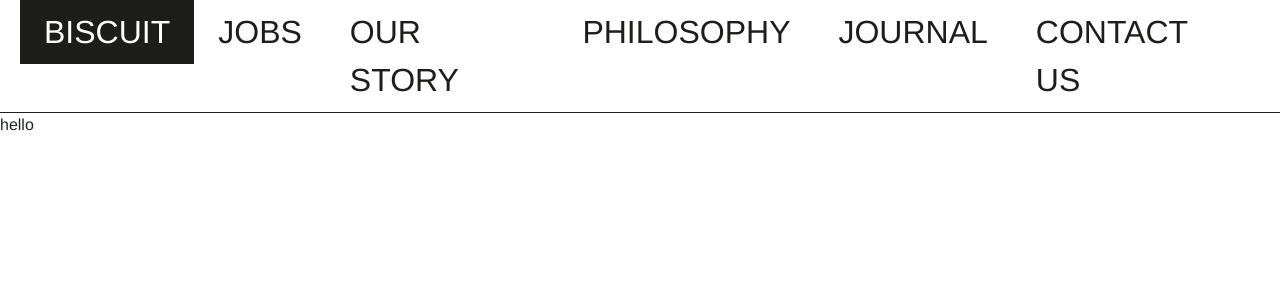
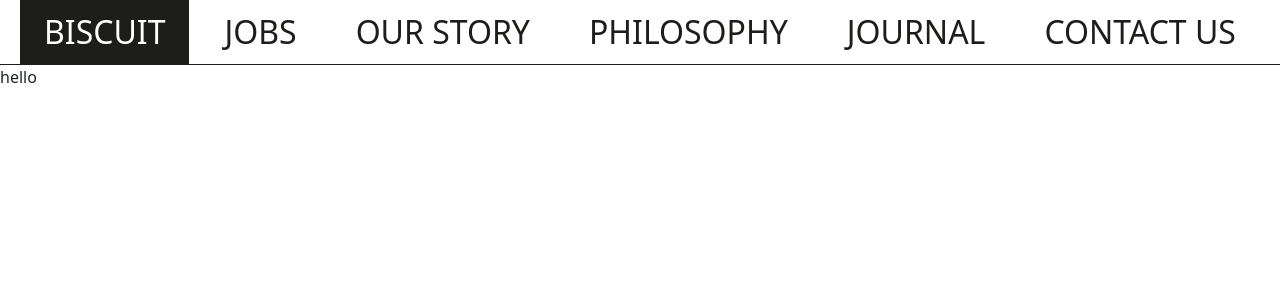
Before and after one commit to techtee-ltd/biscuit-recruitment-website, a Next.js app: page / in a window 1280 px wide. Shown: the top 300 px of the page. Built offline with nearby package versions, Linux system fonts and the light colour scheme.

Commit message:
small syntax clean ups

```diff
--- a/src/app/globals.scss
+++ b/src/app/globals.scss
@@ -1,7 +1,6 @@
-
-$font-family-base: "Helvetica Neue", sans-serif;
 
 @import '~bootstrap/scss/bootstrap';
+$font-family-base: "Helvetica Neue", sans-serif;
 
 :root {
   // colors
--- a/src/app/layout.tsx
+++ b/src/app/layout.tsx
@@ -12,6 +12,7 @@ export default function RootLayout({
 }: {
   children: React.ReactNode;
 }) {
+
   return (
     <html lang="en">
       <body>
--- a/src/components/Header/Header.module.scss
+++ b/src/components/Header/Header.module.scss
@@ -21,8 +21,8 @@
     background: var(--primary-white);
     width: 100vw;
     height: 100vh;
-    display:flex;
-    flex-direction:column;
+    display: flex;
+    flex-direction: column;
     transition: 0.3s ease-out;
 }
 
--- a/src/components/Header/index.tsx
+++ b/src/components/Header/index.tsx
@@ -31,11 +31,7 @@ const Header = () => {
           </div>
         </Container>
 
-        <div
-          className={`${styles.headerDrawer} ${
-            drawerOpen && styles.headerDrawOpen
-          }`}
-        >
+        <div className={`${styles.headerDrawer} ${drawerOpen && styles.headerDrawOpen}`}>
           <HeaderItems CloseIcon={CloseIcon} handleOnClose={toggleMenu} />
         </div>
       </Container>
```
Also changed, not shown: src/app/page.tsx (line endings or trailing spaces).
